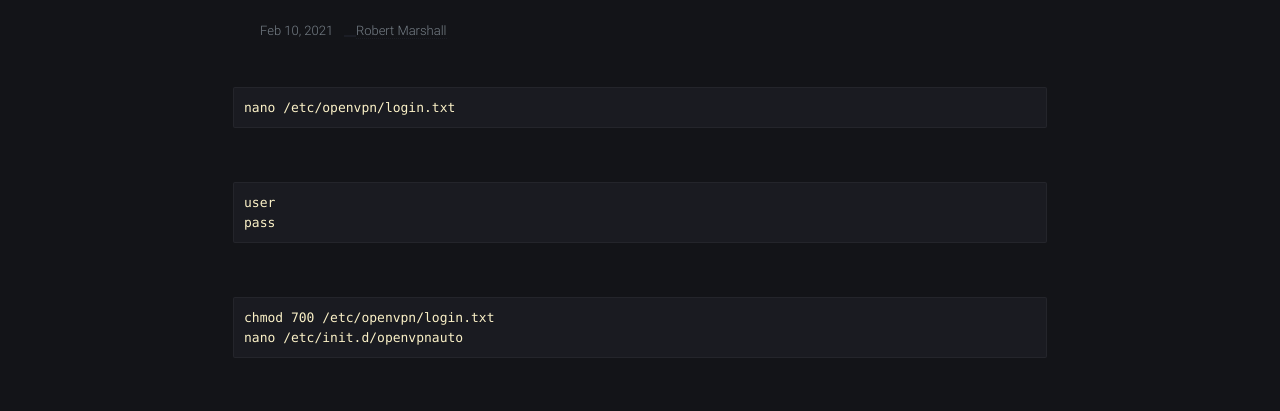
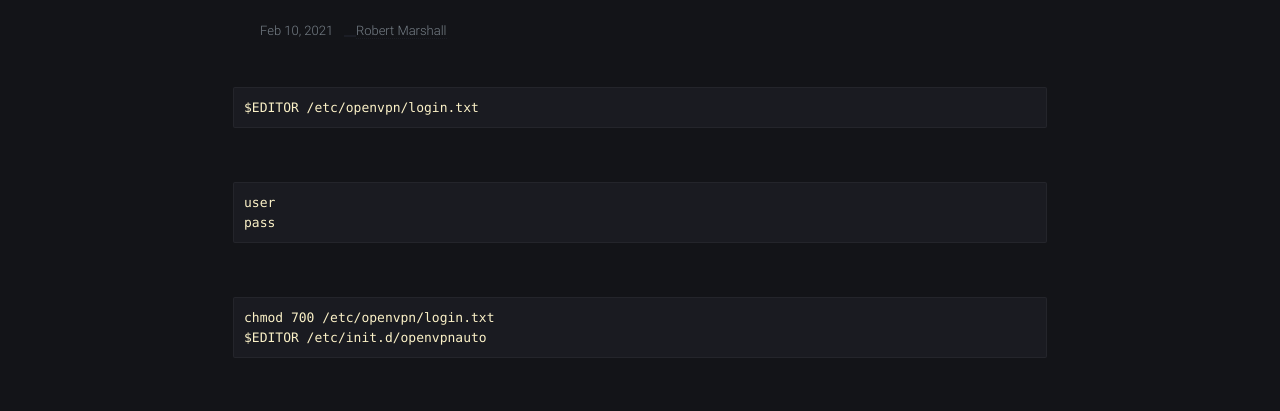
Before and after one commit to robert-marshall/xyz, a Jekyll site: the page built from _posts/autoconnect-openvpn-on-boot/2021-02-10-autoconnect-openvpn-on-boot.md, in a window 1280 px wide and 900 px high. Shown: the part 275-686 px from the top of the window. Built offline with Jekyll 4.4.1, drawn with Linux system fonts in a browser that asks for light colours.

````diff
--- a/_posts/autoconnect-openvpn-on-boot/2021-02-10-autoconnect-openvpn-on-boot.md
+++ b/_posts/autoconnect-openvpn-on-boot/2021-02-10-autoconnect-openvpn-on-boot.md
@@ -6,7 +6,7 @@
 ---
 
 ```
-nano /etc/openvpn/login.txt
+$EDITOR /etc/openvpn/login.txt
 ```
 
 <br />
@@ -20,7 +20,7 @@
 
 ```
 chmod 700 /etc/openvpn/login.txt
-nano /etc/init.d/openvpnauto
+$EDITOR /etc/init.d/openvpnauto
 ```
 
 <br />
````
